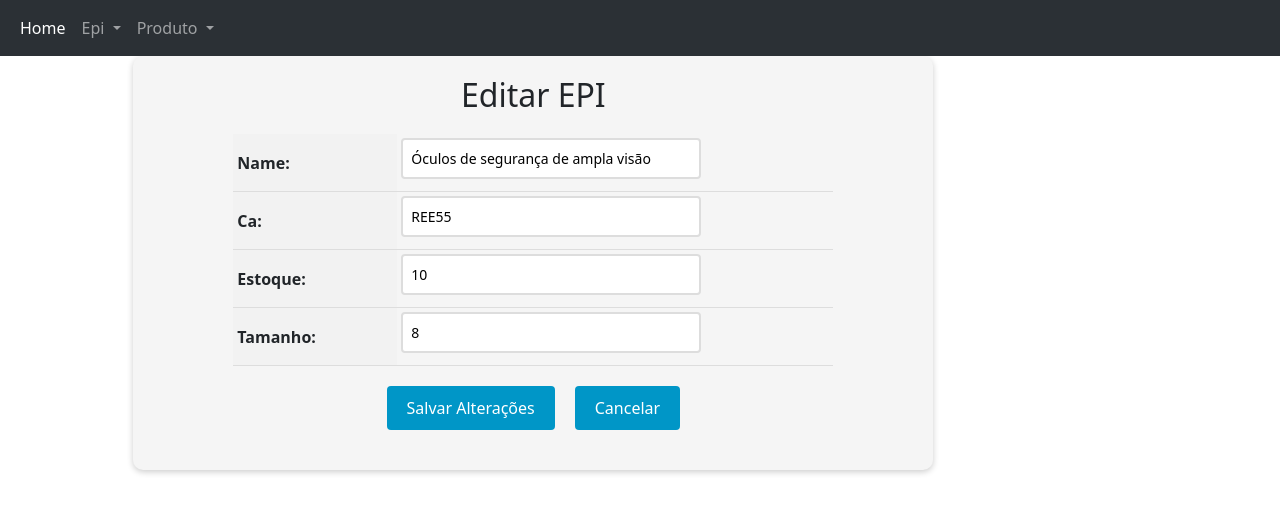
After one commit to ThiagoABezerra/Estoque, a Django app: page /editar_epi/2/update/ in a window 1280 px wide. The commit adds this page. Shown: the top 513 px of the page. Run offline with Django 5.2, Linux system fonts and the light colour scheme; data comes from the database, SQL or seed files in the repository; both versions use the stored data as it was after the commit; some libraries are stand-ins or nearby versions.

Commit message:
mudança

```diff
--- a/app/templates/base.html
+++ b/app/templates/base.html
@@ -23,6 +23,7 @@
                         </a>
                         <ul class="dropdown-menu">
                           <li><a class="dropdown-item" href="{% url 'new_epi'%}">Cadastro</a></li>
+                          <li><a class="dropdown-item" href="#">Entrada de Epi</a></li>
                           <li><a class="dropdown-item" href="#">Requisição</a></li>
 
                         </ul>
--- a/app/urls.py
+++ b/app/urls.py
@@ -1,14 +1,11 @@
 from django.contrib import admin
 from django.urls import path
-from django.conf import settings
-from django.conf.urls.static import static
-from controle.views import epi_view, new_epi_view, excluir_epi
-
+from controle.views import epi_view, new_epi_view, excluir_epi, EpiUpdateView
 
 urlpatterns = [
     path('admin/', admin.site.urls),
     path('epis/', epi_view, name ='epis_list'),
     path('new_epi/', new_epi_view, name ='new_epi'),
-    path('excluir_epi/<int:id>/excluir/', excluir_epi, name='excluir_epi')
-
+    path('excluir_epi/<int:id>/excluir/', excluir_epi, name='excluir_epi'),
+    path('editar_epi/<int:pk>/update/', EpiUpdateView.as_view(), name='editar_epi'),
 ]
--- a/controle/forms.py
+++ b/controle/forms.py
@@ -4,10 +4,4 @@ from controle.models import Epi
 class EpiFrom(forms.ModelForm):
     class Meta:
         model = Epi
-        fields = ['name', 'ca', 'tamanho','estoque']
-        widget = {
-            'name': forms.TextInput(attrs={'class': 'form-control'}),
-            'ca': forms.TextInput(attrs={'class': 'form-control'}),
-            'estoque': forms.NumberInput(attrs={'class': 'form-control'}),
-            'tamanho': forms.TextInput(attrs={'class': 'form-control'}),
-        }
+        fields = '__all__'
--- a/controle/models.py
+++ b/controle/models.py
@@ -1,4 +1,5 @@
 from django.db import models
+
 
 class Epi(models.Model):
     id = models.AutoField(primary_key=True)
--- /dev/null
+++ b/controle/templates/editar_epi.html
@@ -0,0 +1,122 @@
+{% extends "base.html" %}
+
+{% block content %}
+
+  <style>
+    form {
+      max-width: 800px;
+      margin: 0 auto;
+      padding: 20px;
+      background-color: #f5f5f5;
+      border-radius: 10px;
+      box-shadow: 0 2px 6px rgba(0, 0, 0, 0.2);
+    }
+
+    form h1 {
+      font-size: 2rem;
+      margin-bottom: 20px;
+      text-align: center;
+    }
+
+    table {
+      margin: 0 auto;
+      border-collapse: collapse;
+      width: 100%;
+      max-width: 600px;
+    }
+
+    th, td {
+      padding: 4px;
+      text-align: left;
+      border-bottom: 1px solid #ddd;
+    }
+
+    th {
+      background-color: #f2f2f2;
+    }
+
+    input[type="text"], input[type="number"], select, textarea {
+      padding: 8px;
+      font-size: 14px;
+      border: 2px solid #ddd;
+      border-radius: 4px;
+      width: 100%;
+      max-width: 300px;
+      margin-bottom: 8px;
+      transition: border-bottom-color 0.3s ease-in-out;
+    }
+
+    input[type="text"]:focus, input[type="number"]:focus, select:focus, textarea:focus {
+      outline: none;
+      border-bottom-color: #0096c7;
+    }
+
+    .btn {
+      background-color: #0096c7;
+      color: #fff;
+      border: none;
+      padding: 10px 20px;
+      font-size: 16px;
+      border-radius: 4px;
+      cursor: pointer;
+      transition: background-color 0.3s ease-in-out;
+    }
+
+    .buttons-container {
+      display: flex;
+      justify-content: center;
+      margin-top: 20px;
+      margin-bottom: 20px;
+    }
+
+    .btn {
+      display: inline-block;
+      background-color: #0096c7;
+      color: #fff;
+      border: none;
+      padding: 10px 20px;
+      font-size: 16px;
+      border-radius: 4px;
+      cursor: pointer;
+      transition: background-color 0.3s ease-in-out;
+      margin: 0 10px;
+    }
+
+    .btn:hover {
+      background-color: #108eb8;
+    }
+
+    .btn-danger {
+      background-color: #d9534f;
+      text-decoration: none !important;
+    }
+
+    .btn-danger:hover {
+      background-color: #d2221c;
+    }
+
+    .error-message {
+      color: #d9534f;
+      font-size: 14px;
+      margin-top: 5px;
+    }
+
+    a {
+      text-decoration: none !important;
+    }
+
+  </style>
+  <form method="post">
+    {% csrf_token %}
+    <h1>Editar EPI</h1>
+    <table>
+        {{ form.as_table }}
+    </table>
+    <div>
+        <div class="buttons-container">
+            <input type="submit" value="Salvar Alterações" class="btn btn-primary">
+            <a href="{% url 'epis_list' %}" class="btn btn-secondary">Cancelar</a>
+        </div>
+    </div>
+  </form>
+{% endblock %}
--- a/controle/views.py
+++ b/controle/views.py
@@ -2,6 +2,7 @@ from django.shortcuts import render, redirect, get_object_or_404
 from controle.models import Epi
 from controle.forms import EpiFrom
 from django.contrib import messages
+from django.views.generic import UpdateView
 
 
 def epi_view(request):
@@ -31,3 +32,12 @@ def excluir_epi(request, id):
         messages.success(request, f'O item "{Epi.name}" foi excluído com sucesso!')
         return redirect('epis_list')
     return render(request, 'confirmar_exclusao_epi.html', {'epi_excluir': epi_excluir})
+
+
+
+class EpiUpdateView(UpdateView):
+     model = Epi
+     form_class = EpiFrom
+     template_name = 'editar_epi.html'
+     #Direciona para lista de epis
+     success_url =  '/epis/'
```
Also changed, not shown: controle/templates/listar_epis.html (+5 -3 lines), db.sqlite3.
